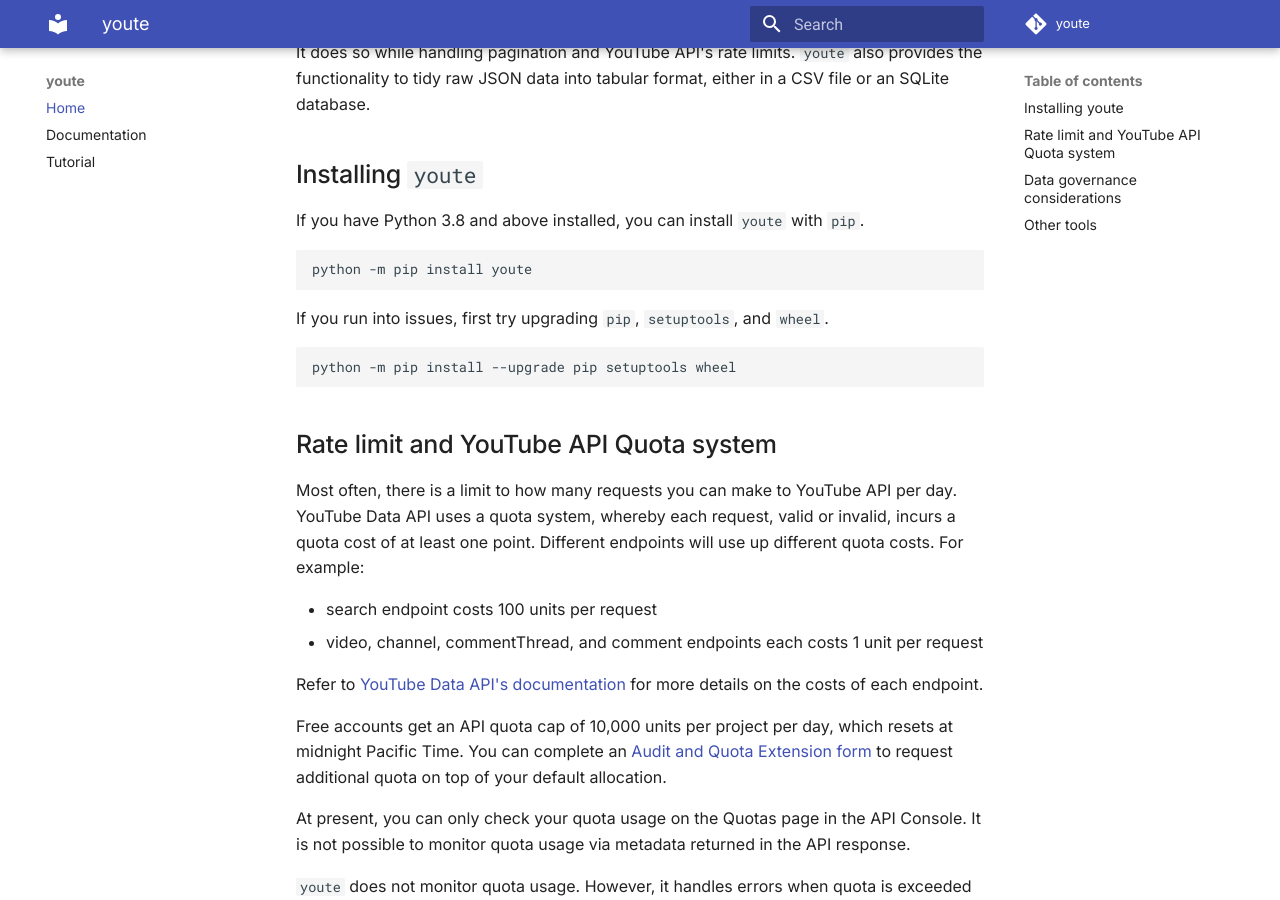
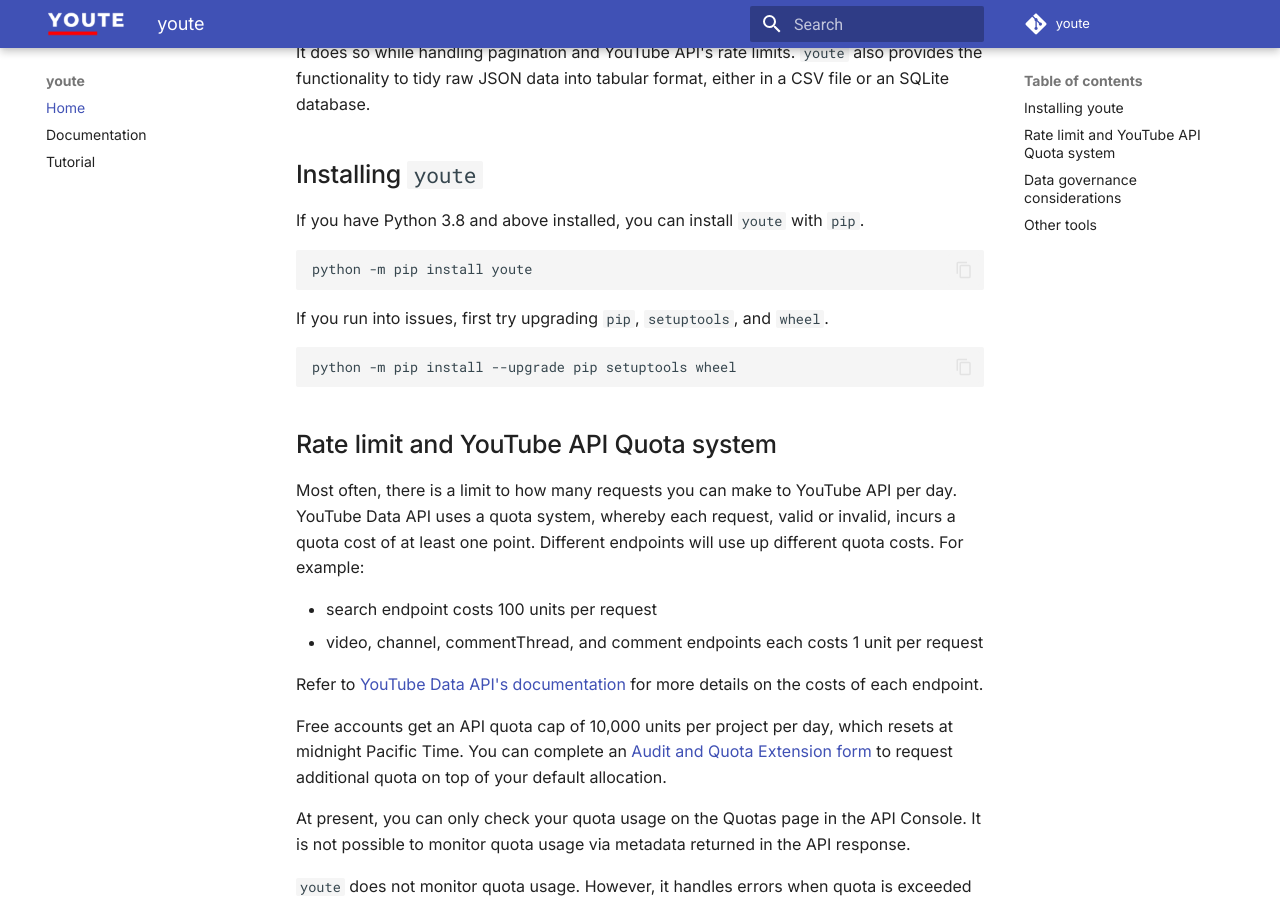
Before and after one commit to QUT-Digital-Observatory/youte, an MkDocs documentation site: the page built from docs/index.md, in a window 1280 px wide and 900 px high, scrolled down 416 px. Built offline with MkDocs 1.6.1 and Material for MkDocs 9.7.7, drawn with Linux system fonts in a browser that asks for light colours; comment, search, counter and statistics services are not loaded.

Commit message:
add code formatting extensions

```diff
--- a/mkdocs.yml
+++ b/mkdocs.yml
@@ -1,13 +1,27 @@
 site_name: youte
-site_url: https://example.com/
+site_url: https://youte.readthedocs.io/
 repo_url: https://github.com/QUT-Digital-Observatory/youte
 repo_name: youte
 site_description: youte is a command-line tool that collects and tidies YouTube video metadata and comments from YouTube Data API v.3
+
 nav:
     - Home: index.md
     - Documentation: documentation.md
     - Tutorial: tutorial.md
+
 theme:
   name: material
+  logo: images/youte-logo-white-transparent-1x.png
+  favicon: images/youte-logo-black-transparent.png
+  features:
+    - content.code.copy
+
 extra_css:
   - stylesheets/extra.css
+
+markdown_extensions:
+  - pymdownx.highlight:
+      anchor_linenums: true
+  - pymdownx.inlinehilite
+  - pymdownx.snippets
+  - pymdownx.superfences
```
